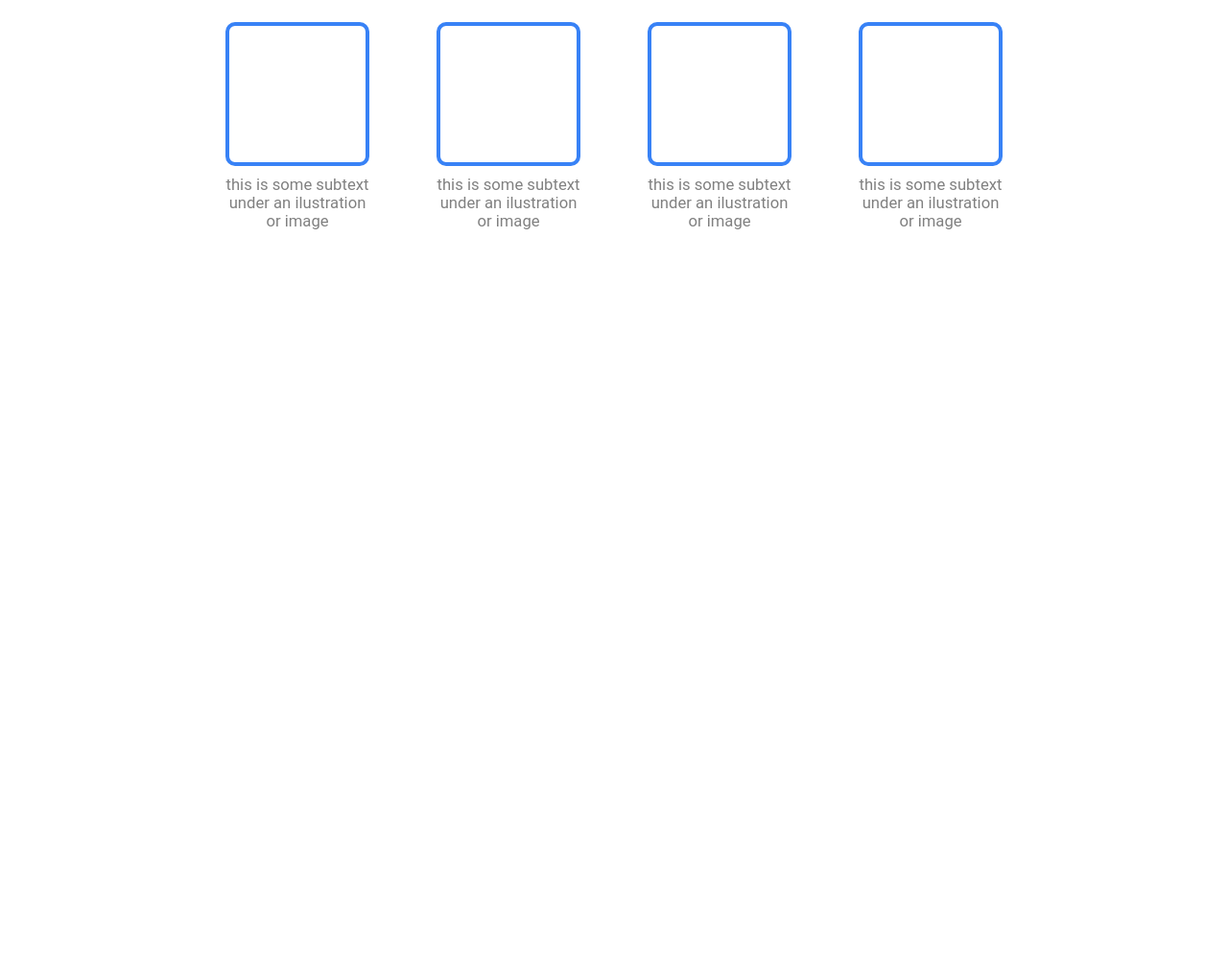
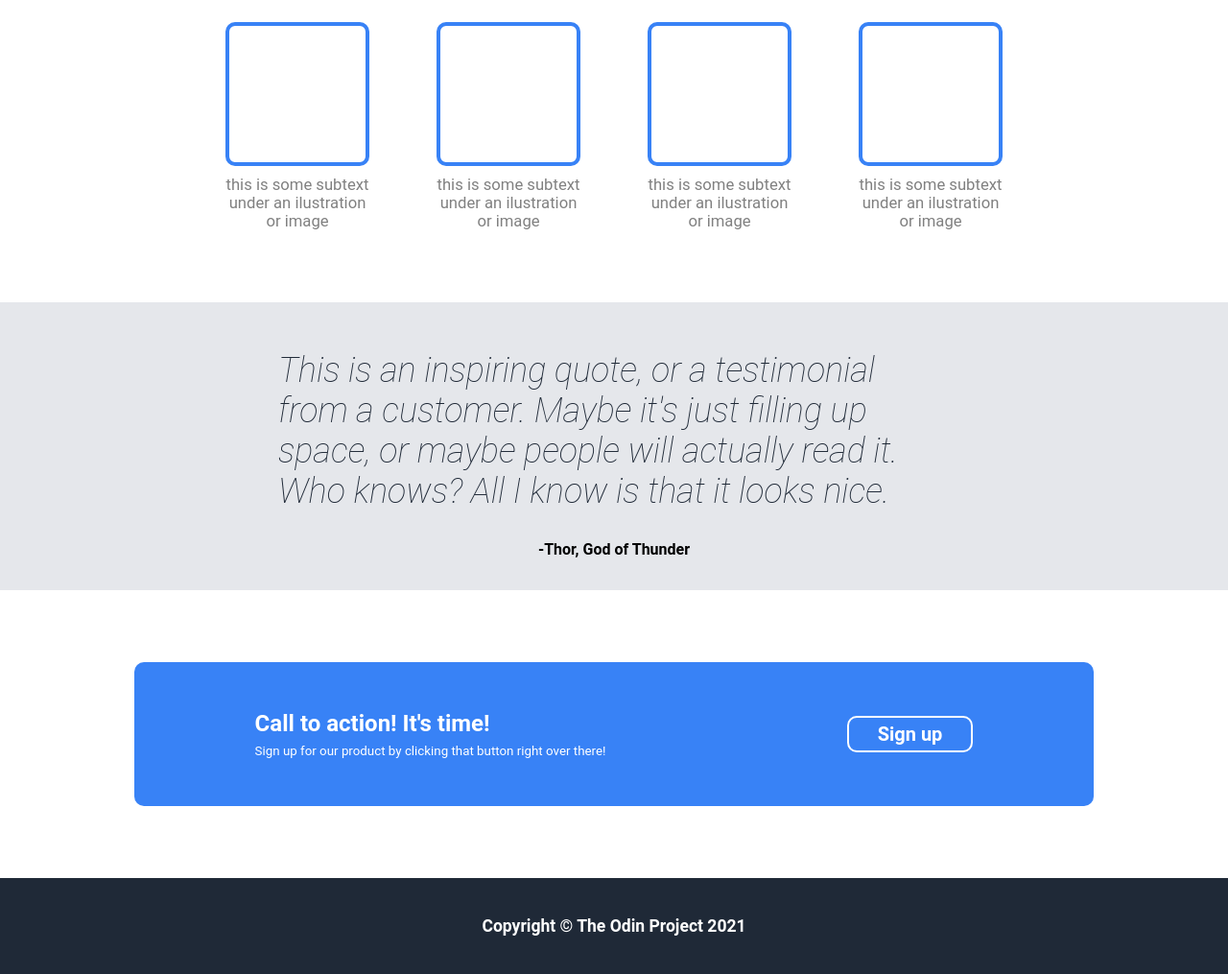
Before and after one commit to olaupla014/Landing-Page, a plain HTML site: page index.html in a window 1280 px wide. Shown: the part 562-1577 px from the top of the page at 96% size. Before the commit the page ends 877 px from the top, so only its background shows below. Drawn offline with Linux system fonts and the light colour scheme.

Commit message:
Update index.html

```diff
--- a/index.html
+++ b/index.html
@@ -50,8 +50,27 @@
                 <div class="square"></div>
                 <sub>this is some subtext under an ilustration or image</sub>
             </div>
+        </div>
+    </div>
 
+    <div class="third-section">
+        <h1 class="quote">
+            This is an inspiring quote, or a testimonial from a customer. Maybe it's just filling up space, or maybe people will actually read it. Who knows? All I know is that it looks nice.
+         </h1>
+        <b class="author">-Thor, God of Thunder</b>
+    </div>
+
+    <div class="forth-section">
+        <div class="container">
+            <div class="left">
+                <h2>Call to action! It's time!</h1>
+                <sub>Sign up for our product by clicking that button right over there!</sub>
+            </div>
+            <button class="signupbutton">Sign up</button>
         </div>
+    </div>
+    <div class="footer">
+        <h3>Copyright © The Odin Project 2021</h3>
     </div>
 </body>
 </html>
```
